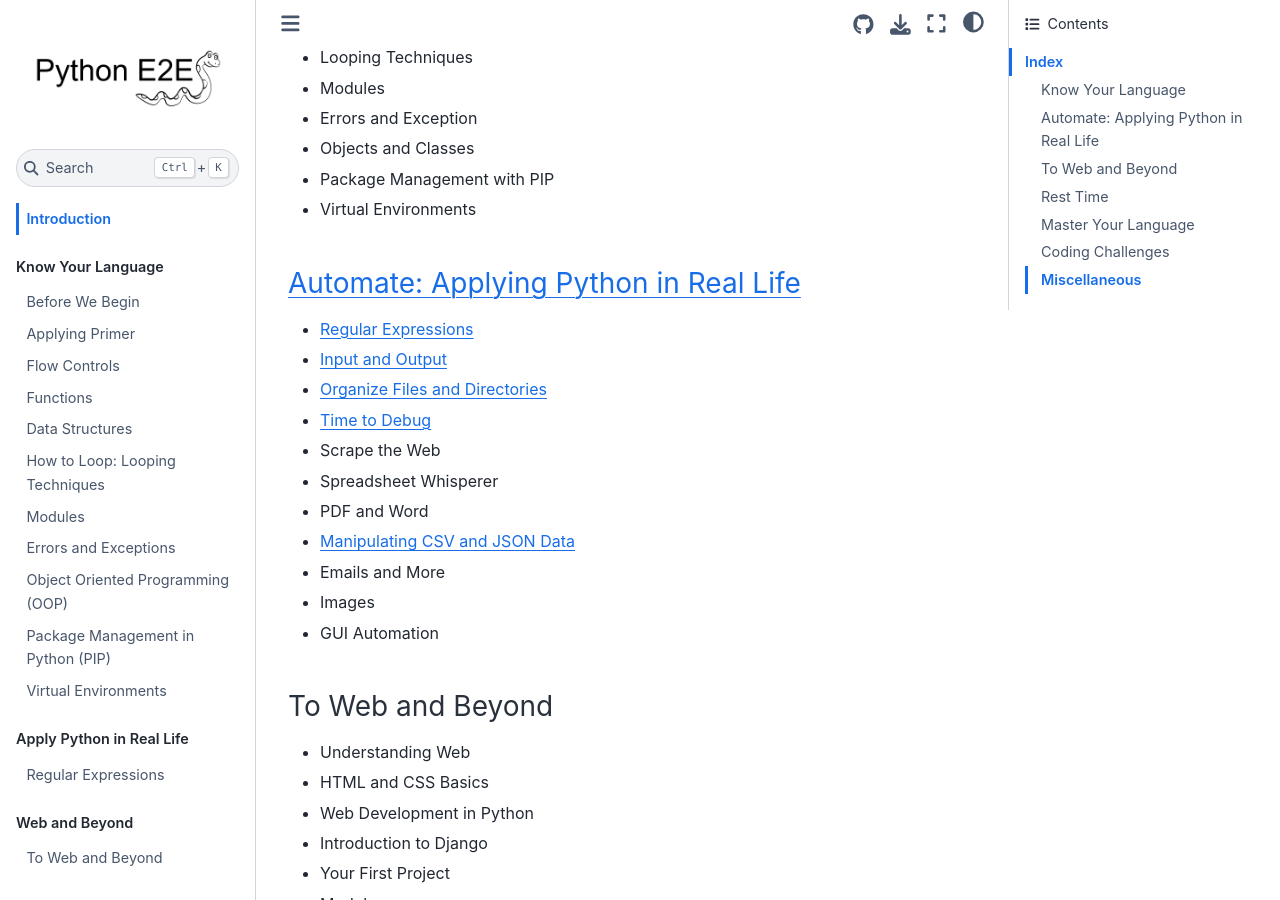
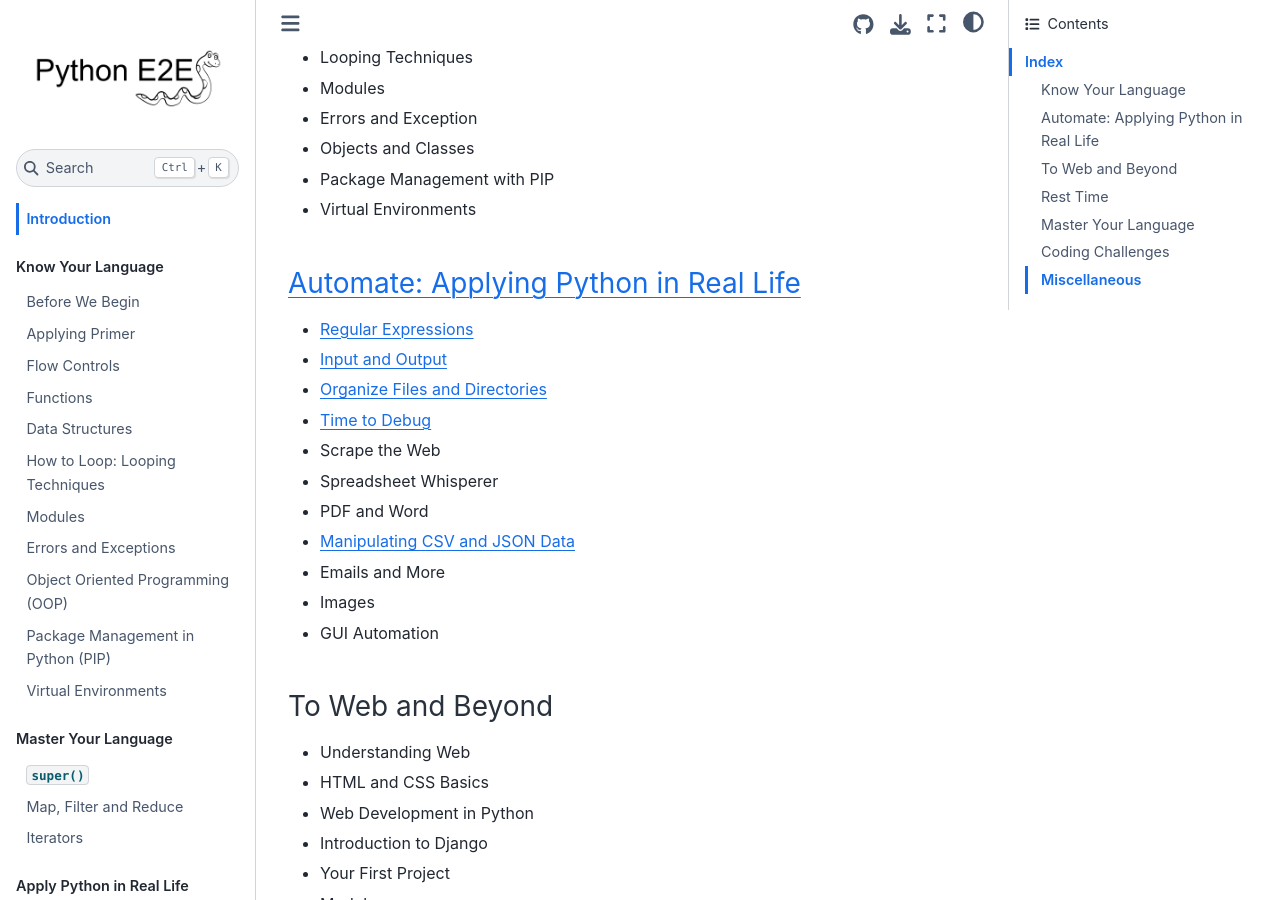
Before and after one commit to sajalshres/python-e2e-book, a Jupyter Book: the page built from book/intro.md, in a window 1280 px wide and 900 px high, scrolled down 473 px. Built offline with Jupyter Book 1.0.4 settings and Sphinx 7.4.7 and the Sphinx Book theme 1.1.4, drawn with Linux system fonts in a browser that asks for light colours; pages that are not in the unit, such as notebooks, are missing from menus.

Commit message:
updated iterators

```diff
--- a/book/_toc.yml
+++ b/book/_toc.yml
@@ -15,6 +15,12 @@
     - file: know-your-language/package-management/notebook.ipynb
     - file: know-your-language/virtual-environments/notebook.ipynb
 
+- part: Master Your Language
+  chapters:
+    - file: master-your-language/super/notebook.ipynb
+    - file: master-your-language/map-filter-reduce/notebook.ipynb
+    - file: master-your-language/iterators/notebook.ipynb
+
 - part: Apply Python in Real Life
   chapters:
     - file: automate/regular-expressions/README.md
@@ -27,11 +33,6 @@
   chapters:
     - file: rest-time/README.md
 
-- part: Master Your Language
-  chapters:
-    - file: master-your-language/super/notebook.ipynb
-    - file: master-your-language/map-filter-reduce/notebook.ipynb
-
 - part: Coding Challenges
   chapters:
     - file: coding-challenges/README.md
```
Also changed, not shown: book/master-your-language/iterators/notebook.ipynb.
